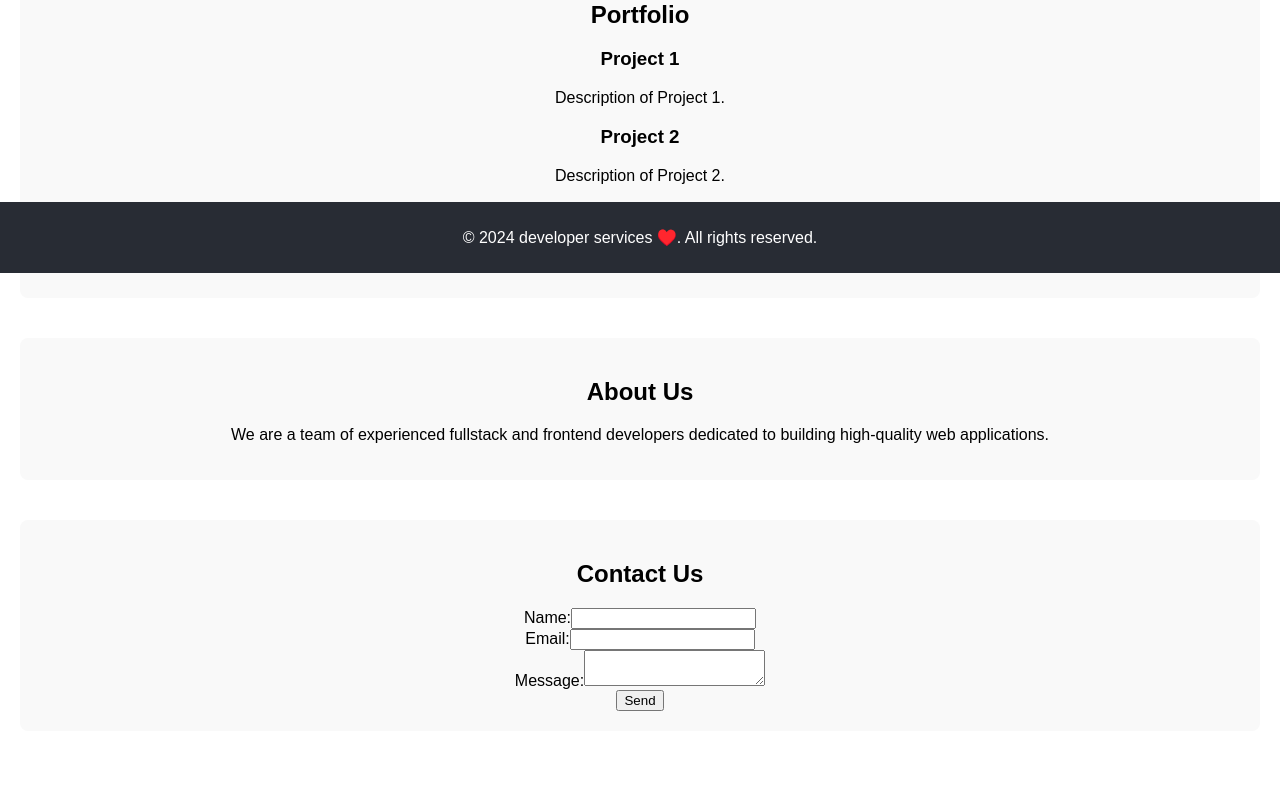
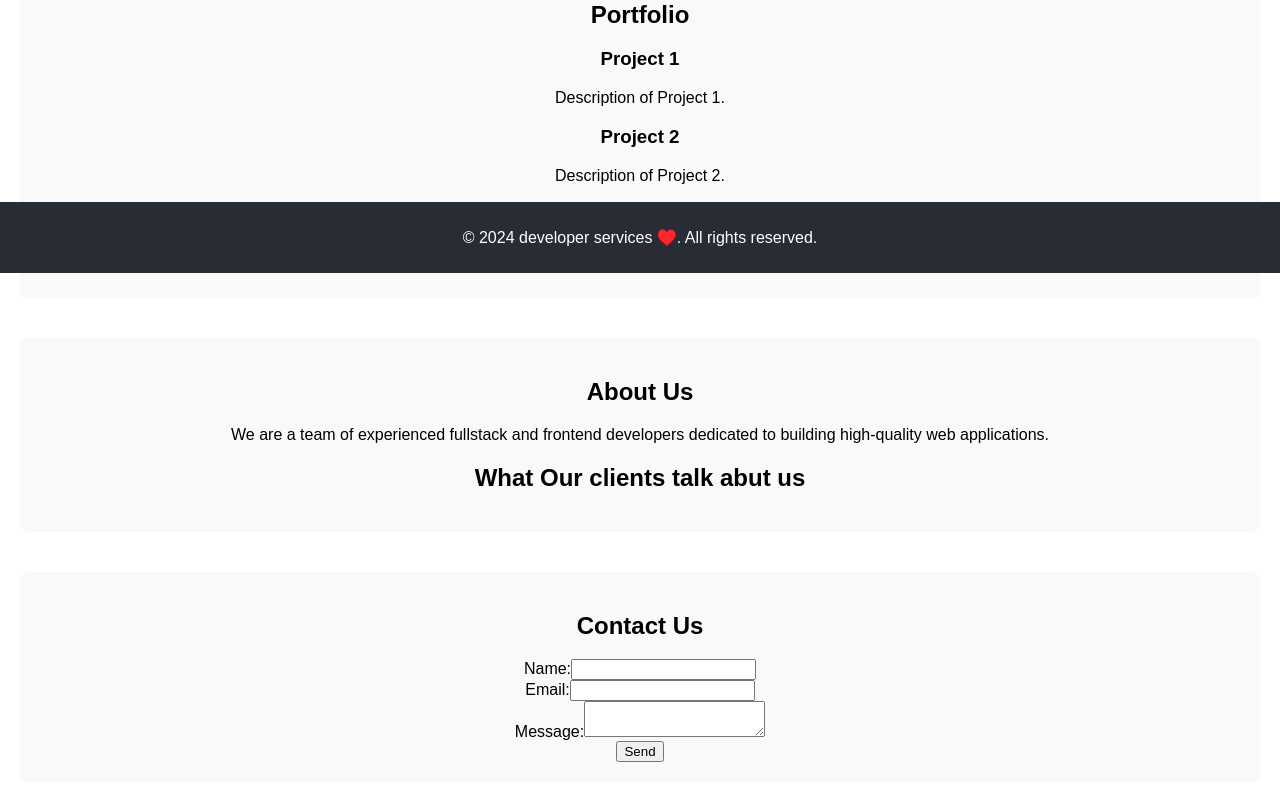
Before and after one commit to lakshmivenkateswara2356/mynewbusinesswebsite, a React (Create React App) app: page / in a window 1280 px wide. Shown: the part 527-1327 px from the top of the page. Built offline with nearby package versions, Linux system fonts and the light colour scheme.

Commit message:
clint section

```diff
--- a/src/components/About/index.js
+++ b/src/components/About/index.js
@@ -6,6 +6,7 @@ function About() {
     <section id="about" className="about">
       <h2>About Us</h2>
       <p>We are a team of experienced fullstack and frontend developers dedicated to building high-quality web applications.</p>
+      <h1> What Our clients talk abut us</h1>
     </section>
   );
 }
```
